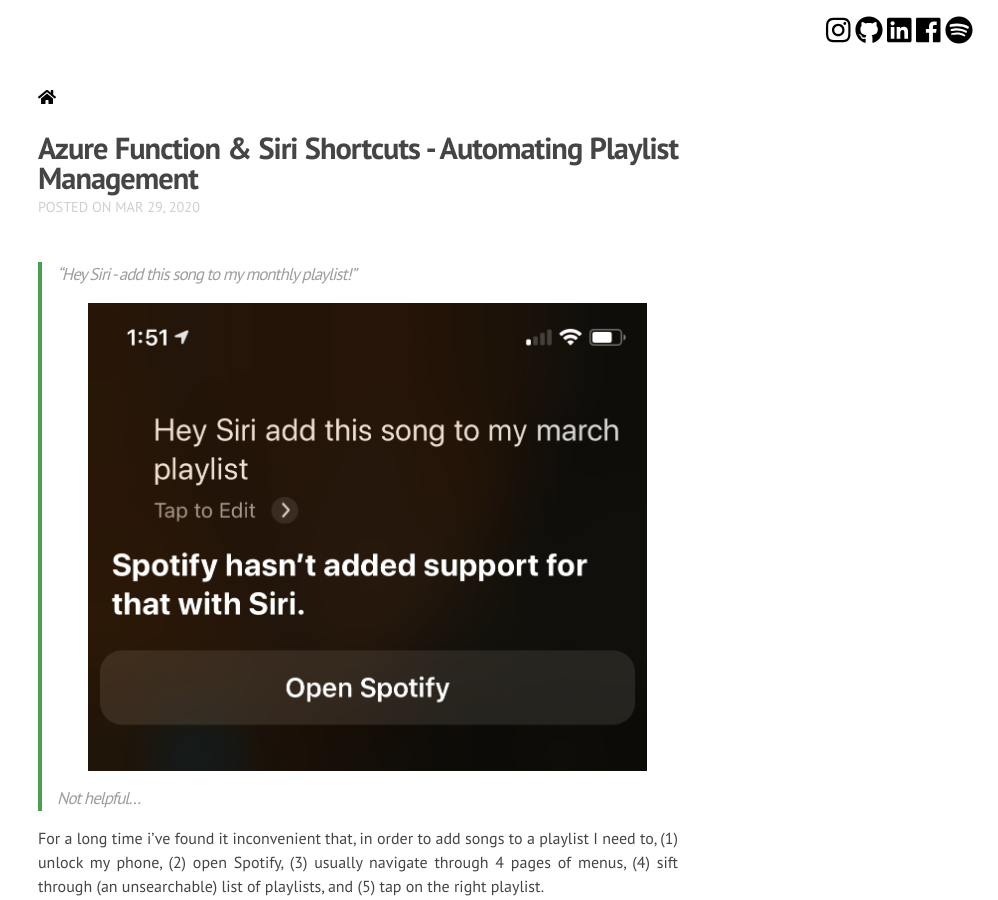
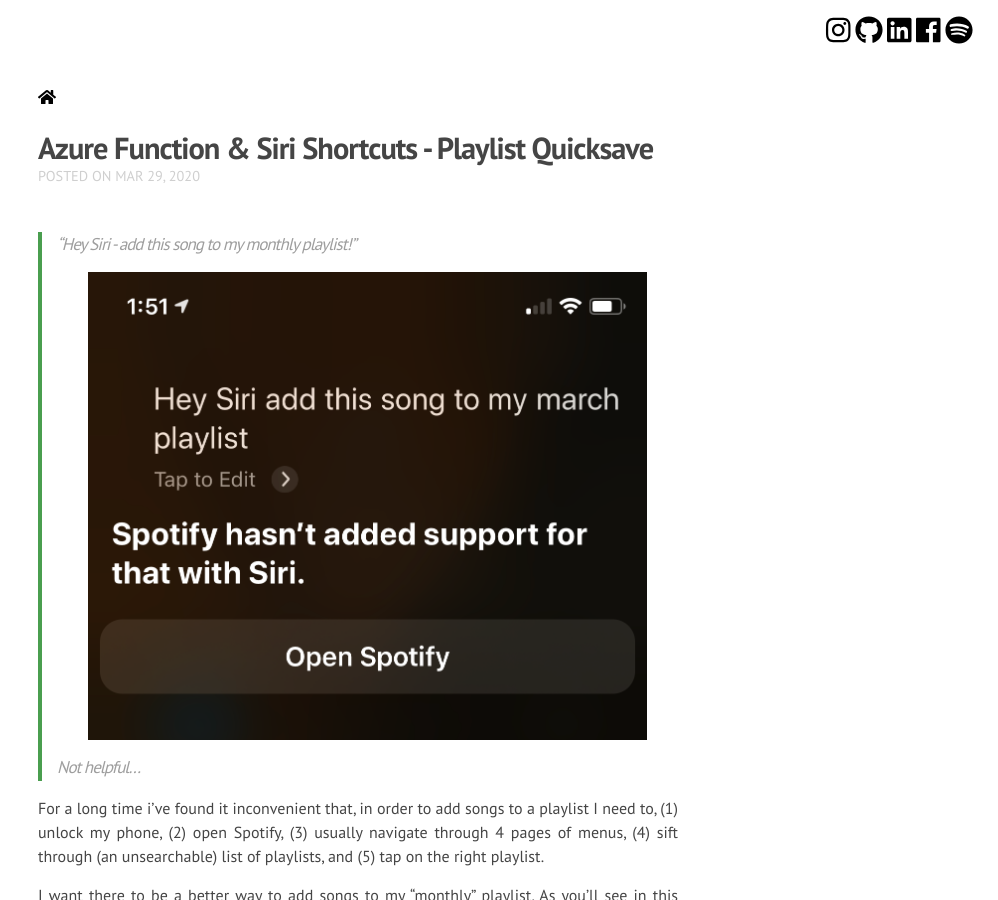
Before and after one commit to diezcami/arctic-fox-theme, a Jekyll site: the page built from _posts/2020-03-29-playlist-azure-function.md, in a window 1280 px wide and 900 px high. Shown: the whole window, without its empty margins (282-1280 px from the left). Built offline with Jekyll 4.4.1, drawn with Linux system fonts in a browser that asks for light colours; nearby versions of some CDN libraries.

Commit message:
Update 2020-03-29-playlist-azure-function.md

```diff
--- a/_posts/2020-03-29-playlist-azure-function.md
+++ b/_posts/2020-03-29-playlist-azure-function.md
@@ -1,6 +1,6 @@
 ---
 layout: post
-title: "Azure Function & Siri Shortcuts - Automating Playlist Management"
+title: "Azure Function & Siri Shortcuts - Playlist Quicksave"
 date: 2020-03-29
 permalink: playlists-azure
 ---
```
